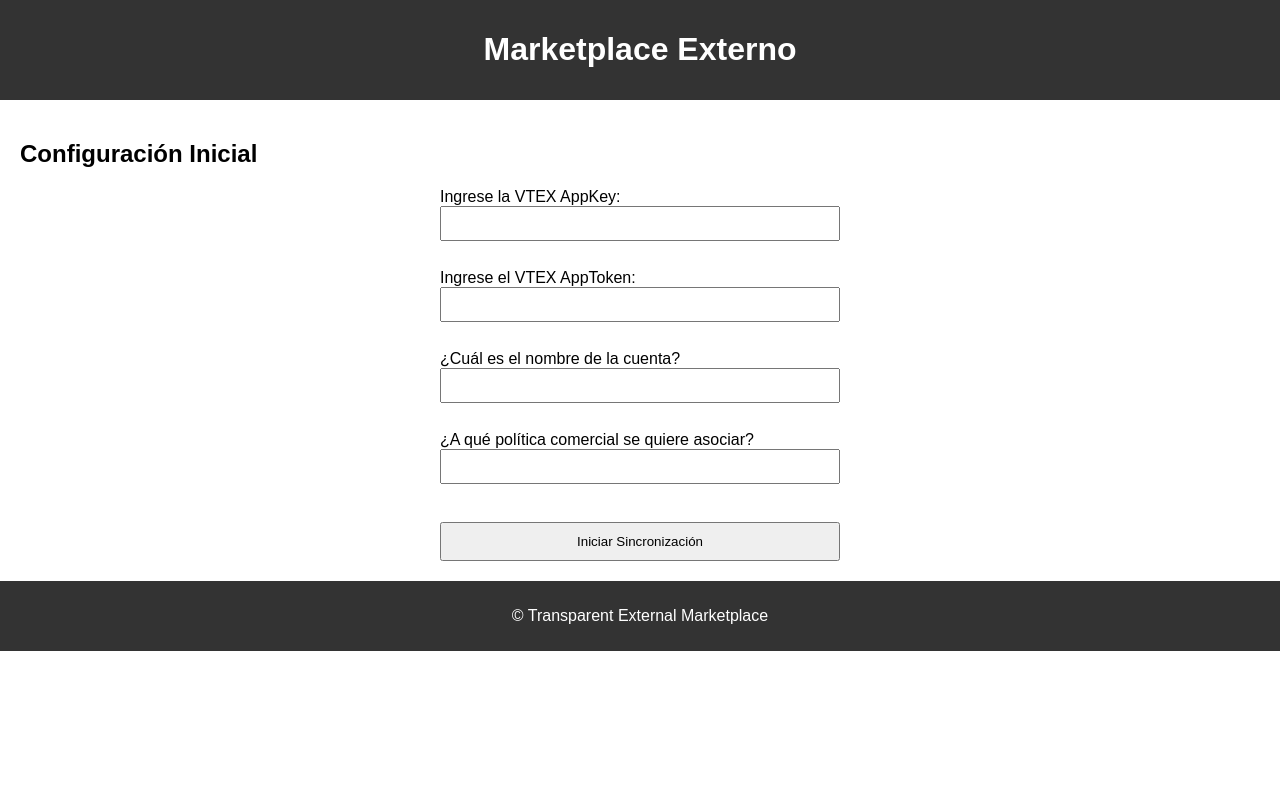
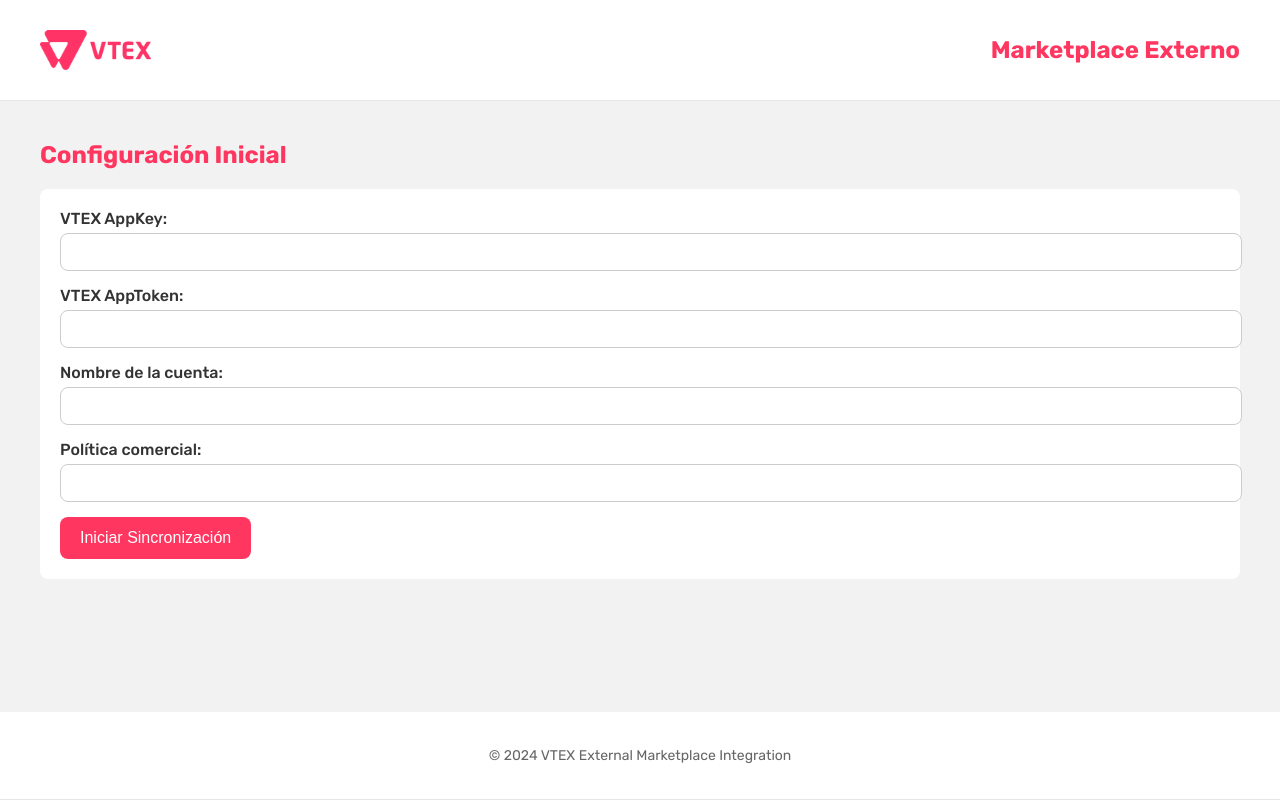
Before and after one commit to JonceDZ/external-marketplace-protocol-channels, a FastAPI app: page / in a window 1280 px wide. Run offline with FastAPI, Linux system fonts and the light colour scheme.

Commit message:
UI: Rediseño completo de la interfaz basado en las guías de estilo de VTEX. Cambios en header, footer, estilos de productos y configuración inicial. Adición del logo VTEX.

```diff
--- a/app/main.py
+++ b/app/main.py
@@ -3,11 +3,14 @@
 from fastapi import FastAPI
 from app.api.routes import notifications, ui, logs, products, orders
 from app.db.database import create_database
+from fastapi.staticfiles import StaticFiles
+
 
 # Crear la base de datos al iniciar
 create_database()
 
 app = FastAPI(title="VTEX External Marketplace Integration")
+app.mount("/static", StaticFiles(directory="app/static"), name="static")
 
 # Incluir rutas
 app.include_router(notifications.router, prefix="/notifications", tags=["Notifications"])
@@ -15,7 +18,3 @@ app.include_router(ui.router, tags=["UI"])
 app.include_router(logs.router, tags=["Logs"])
 app.include_router(products.router, prefix="/products", tags=["Products"])
 app.include_router(orders.router, prefix="/orders", tags=["Orders"])
-
-# Montar archivos estáticos
-from fastapi.staticfiles import StaticFiles
-app.mount("/static", StaticFiles(directory="app/static"), name="static")
--- a/app/static/css/styles.css
+++ b/app/static/css/styles.css
@@ -1,42 +1,109 @@
+/* Estilos Generales */
 body {
-    font-family: Arial, sans-serif;
+    font-family: 'Rubik', sans-serif;
     margin: 0;
     padding: 0;
+    background-color: #F2F2F2;
+    color: #333333;
 }
 
-header, footer {
-    background-color: #333;
-    color: #fff;
-    padding: 10px;
-    text-align: center;
-}
-
-main {
+.container {
+    max-width: 1200px;
+    margin: 0 auto;
     padding: 20px;
 }
 
-form {
-    max-width: 400px;
-    margin: 0 auto;
+/* Encabezado y Pie de Página */
+header, footer {
+    background-color: #FFFFFF;
+    border-bottom: 1px solid #E6E6E6;
 }
 
-label {
-    display: block;
-    margin-top: 10px;
+header .container, footer .container {
+    display: flex;
+    align-items: center;
+    justify-content: space-between;
 }
 
-input {
-    width: 100%;
-    padding: 8px;
-    box-sizing: border-box;
+header .logo {
+    height: 40px;
 }
 
-button {
-    margin-top: 20px;
-    padding: 10px;
-    width: 100%;
+header h1 {
+    font-size: 24px;
+    color: #FF365F; /* VTEX Red */
 }
 
+footer p {
+    font-size: 14px;
+    color: #666666;
+}
+
+/* Títulos y Textos */
+h2 {
+    color: #FF365F;
+    margin-bottom: 20px;
+}
+
+h3 {
+    font-size: 18px;
+    margin: 10px 0;
+}
+
+p {
+    font-size: 14px;
+    color: #555555;
+}
+
+/* Formulario de Configuración */
+.config-form {
+    background-color: #FFFFFF;
+    padding: 20px;
+    border-radius: 8px;
+}
+
+.form-group {
+    margin-bottom: 15px;
+}
+
+.form-group label {
+    display: block;
+    font-weight: 500;
+    margin-bottom: 5px;
+}
+
+.form-group input {
+    width: 100%;
+    padding: 10px;
+    border: 1px solid #CCCCCC;
+    border-radius: 8px;
+    font-size: 14px;
+}
+
+.form-group input:focus {
+    border-color: #FF365F;
+    outline: none;
+}
+
+/* Botones */
+.btn {
+    display: inline-block;
+    background-color: #FF365F;
+    color: #FFFFFF;
+    padding: 12px 20px;
+    font-size: 16px;
+    border: none;
+    border-radius: 8px;
+    cursor: pointer;
+    text-align: center;
+    text-decoration: none;
+}
+
+.btn:hover {
+    background-color: #E63457;
+}
+
+/* Grid de Productos */
 .product-grid {
     display: flex;
     flex-wrap: wrap;
@@ -44,20 +111,74 @@ button {
 }
 
 .product-card {
+    background-color: #FFFFFF;
+    border: 1px solid #E6E6E6;
+    border-radius: 8px;
+    padding: 15px;
     flex: 1 1 calc(25% - 40px);
     box-sizing: border-box;
-    border: 1px solid #ccc;
-    padding: 10px;
     text-align: center;
 }
 
 .product-card img {
     max-width: 100%;
     height: auto;
+    border-radius: 8px;
 }
 
+.product-card h3 {
+    color: #333333;
+}
+
+.product-card .price {
+    font-size: 16px;
+    color: #FF365F;
+    font-weight: 500;
+    margin-top: 10px;
+}
+
+/* Responsividad */
 @media (max-width: 768px) {
     .product-card {
         flex: 1 1 calc(50% - 40px);
     }
 }
+
+@media (max-width: 480px) {
+    header .container, footer .container {
+        flex-direction: column;
+        align-items: flex-start;
+    }
+
+    .product-card {
+        flex: 1 1 100%;
+    }
+}
+
+/* Contenedor principal con diseño Flexbox */
+.layout {
+    display: flex;
+    flex-direction: column;
+    min-height: 100vh; /* Asegura que abarque toda la pantalla */
+}
+
+/* El contenido ocupa el espacio disponible */
+.content {
+    flex: 1; /* Hace que el contenido crezca y empuje el footer hacia abajo */
+}
+
+/* Estilos generales del footer */
+footer {
+    background-color: #FFFFFF; /* Color de fondo VTEX */
+    color: #FFFFFF; /* Texto blanco */
+    display: flex; /* Usamos Flexbox para centrar el contenido */
+    justify-content: center; /* Centrar horizontalmente */
+    align-items: center; /* Centrar verticalmente */
+    text-align: center; /* Asegurar alineación de texto */
+    padding: 15px 0;
+}
+
+footer p {
+    margin: 0;
+    font-size: 14px;
+}
--- a/app/templates/base.html
+++ b/app/templates/base.html
@@ -2,19 +2,31 @@
 <html lang="es">
 <head>
     <meta charset="UTF-8">
-    <title>{{ title }} - Marketplace</title>
+    <meta name="viewport" content="width=device-width, initial-scale=1.0">
+    <title>{{ title }} - Marketplace Externo</title>
     <link rel="stylesheet" href="/static/css/styles.css">
+    <link rel="preconnect" href="https://fonts.googleapis.com">
+    <link href="https://fonts.googleapis.com/css2?family=Rubik:wght@400;500;700&display=swap" rel="stylesheet">
 </head>
 <body>
+    <div class="layout">
         <header>
+            <div class="container">
+                <img src="/static/images/vtex_logo.webp" alt="VTEX Logo" class="logo">
                 <h1>Marketplace Externo</h1>
+            </div>
         </header>
-    <main>
+        <main class="content">
+            <div class="container">
                 {% block content %}
                 {% endblock %}
+            </div>
         </main>
         <footer>
-        <p>© Transparent External Marketplace</p>
+            <div class="container">
+                <p>© 2024 VTEX External Marketplace Integration</p>
+            </div>
         </footer>
+    </div>
 </body>
 </html>
--- a/app/templates/index.html
+++ b/app/templates/index.html
@@ -2,19 +2,27 @@
 
 {% block content %}
 <h2>Configuración Inicial</h2>
-<form action="/" method="post">
-    <label for="vtex_app_key">Ingrese la VTEX AppKey:</label>
-    <input type="text" id="vtex_app_key" name="vtex_app_key" required><br><br>
+<form action="/" method="post" class="config-form">
+    <div class="form-group">
+        <label for="vtex_app_key">VTEX AppKey:</label>
+        <input type="text" id="vtex_app_key" name="vtex_app_key" required>
+    </div>
 
-    <label for="vtex_app_token">Ingrese el VTEX AppToken:</label>
-    <input type="text" id="vtex_app_token" name="vtex_app_token" required><br><br>
+    <div class="form-group">
+        <label for="vtex_app_token">VTEX AppToken:</label>
+        <input type="text" id="vtex_app_token" name="vtex_app_token" required>
+    </div>
 
-    <label for="vtex_account_name">¿Cuál es el nombre de la cuenta?</label>
-    <input type="text" id="vtex_account_name" name="vtex_account_name" required><br><br>
+    <div class="form-group">
+        <label for="vtex_account_name">Nombre de la cuenta:</label>
+        <input type="text" id="vtex_account_name" name="vtex_account_name" required>
+    </div>
 
-    <label for="sales_channel_id">¿A qué política comercial se quiere asociar?</label>
-    <input type="number" id="sales_channel_id" name="sales_channel_id" required><br><br>
+    <div class="form-group">
+        <label for="sales_channel_id">Política comercial:</label>
+        <input type="number" id="sales_channel_id" name="sales_channel_id" required>
+    </div>
 
-    <button type="submit">Iniciar Sincronización</button>
+    <button type="submit" class="btn">Iniciar Sincronización</button>
 </form>
 {% endblock %}
--- a/app/templates/products.html
+++ b/app/templates/products.html
@@ -8,7 +8,8 @@
         <img src="{{ product.image_url }}" alt="{{ product.name }}">
         <h3>{{ product.name }}</h3>
         <p>{{ product.product_description }}</p>
-        <p>Precio: ${{ product.price }}</p>
+        <p class="price">Precio: ${{ product.price }}</p>
+        <!-- Puedes añadir más detalles o botones si lo deseas -->
     </div>
     {% endfor %}
 </div>
```
Also changed, not shown: app/templates/error.html (+5 -3 lines), app/static/images/vtex_logo.webp (added). Lines whose indentation alone changed are shown as unchanged.
